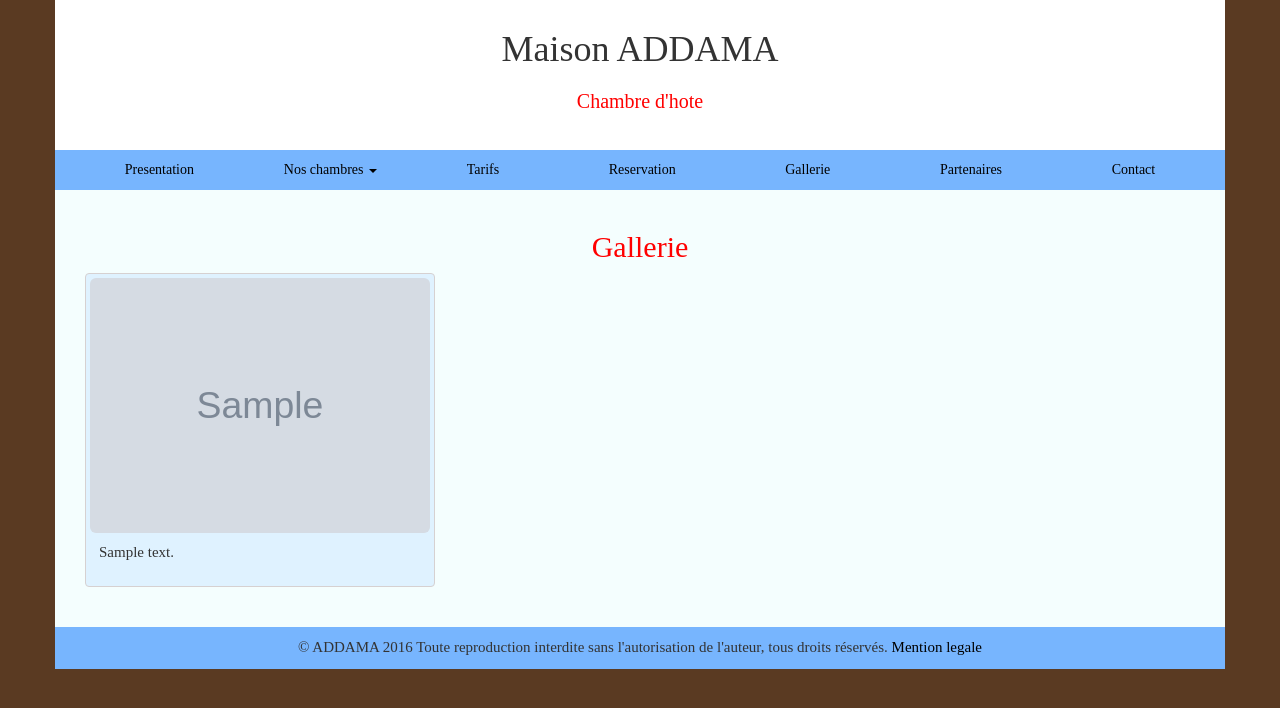
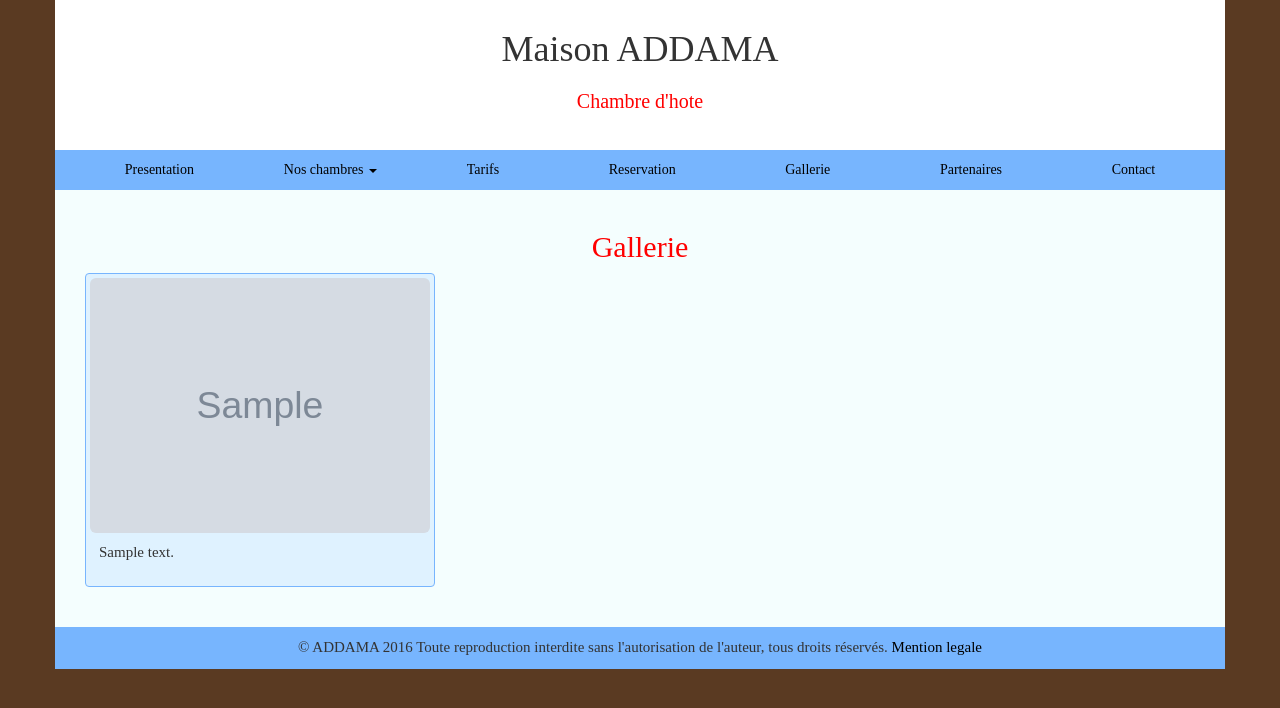
Before and after one commit to bensisko69/addama, a Django app: template templates/main/gallery.html in a window 1280 px wide. Shown: the top 708 px of the page. Run offline with Django 3.2, Linux system fonts and the light colour scheme; the template is opened without the code that fills it: most values are stand-ins (such as "Sample title", 1, 10 or a date in 2020); grey boxes marked "Sample" are stand-in pictures; some libraries are stand-ins or nearby versions.

Commit message:
css accueil

```diff
--- a/main/static/main/style.css
+++ b/main/static/main/style.css
@@ -23,7 +23,7 @@ a {
 
 .thumbnail{
     background-color: #DFF2FF;
-    border: 1px solid #D6D1D1;
+    border: 1px solid #77B5FE;
 }
 
 h4{
```
